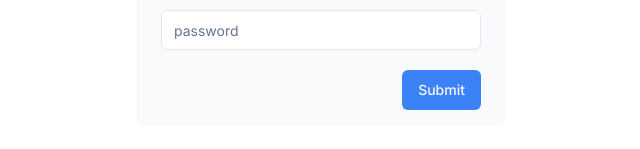
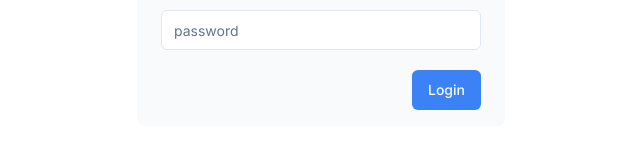
Before and after one commit to matthewkuria/hodsmart, a Next.js app: page /login in a window 1280 px wide. Shown: the part 435-584 px from the top of the page, without its empty margins (319-959 px from the left). Built offline with nearby package versions, Linux system fonts and the light colour scheme; a web font is replaced by a local one.

Commit message:
Change submit to login

```diff
--- a/app/ui/login-form.tsx
+++ b/app/ui/login-form.tsx
@@ -41,23 +41,20 @@ import { Button } from "@/components/ui/button"
 import {
   Form,
   FormControl,
-  FormDescription,
   FormField,
   FormItem,
   FormLabel,
   FormMessage,
 } from "@/components/ui/form"
 import { Input } from "@/components/ui/input"
-import { useToast } from "@/components/ui/use-toast"
-import Link from "next/link";
+
 
 
 const formSchema = z.object({
     emailAddress: z.string().email(),
-    password: z.string().min(2).max(16)
+    password: z.string().min(4).max(16)
   })
 export default function LoginForm(){
-
     const form = useForm<z.infer<typeof formSchema>>({
         resolver: zodResolver(formSchema),
         defaultValues: {
@@ -105,7 +102,7 @@ export default function LoginForm(){
            )}
             />
           <div className="mt-5 flex items-center justify-end">
-             <Button type="submit">Submit</Button>
+             <Button type="submit">Login</Button>
           </div>
          </form>
        </Form>
```
